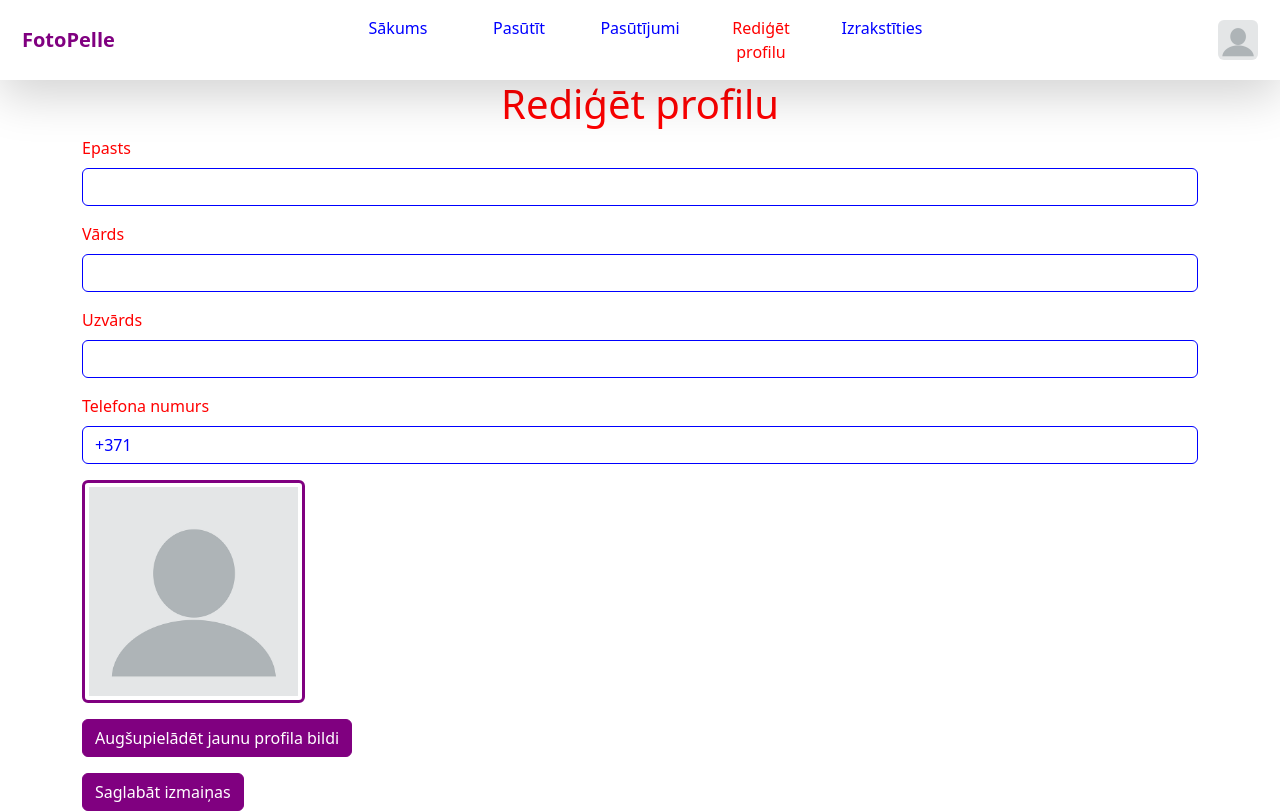
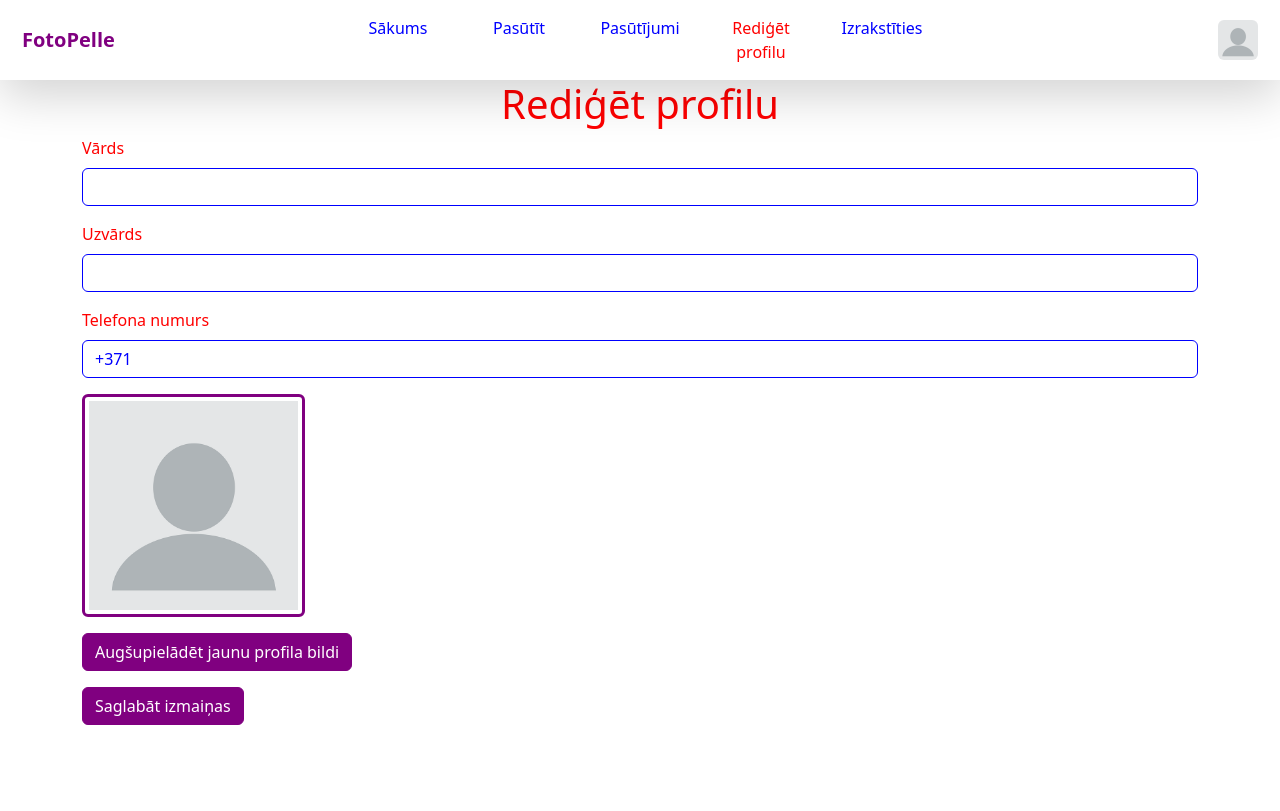
Before and after one commit to BlazyChan/fotopelle, a Django app: page /rediget_profilu/ in a window 1280 px wide. After the commit the page ends 725 px from the top, so only its background shows below. Run offline with Django 4.2, Linux system fonts and the light colour scheme; the visitor is signed in with stand-in values (Sample User, id 1).

Commit message:
Salaboju profila rediģēšanas lapas jaunās profila bildes atspoguļošanu, pašlaik noņēmu e-pasta pārmaiņas lauku un modificēju/vienkāršoju, ko lietotājs redz pasūtījumu lapā

```diff
--- a/lietotaji/forms.py
+++ b/lietotaji/forms.py
@@ -102,7 +102,6 @@ class RegistracijasVeidlapa(UserCreationForm):
 
 # Modificēta profila rediģēšanas veidlapa (form):
 class ProfilaRedigesanasVeidlapa(UserChangeForm):
-    epasts = forms.EmailField(max_length=64, widget=forms.EmailInput(attrs={'class': "form-control"}))
     vards = forms.CharField(max_length=32, widget=forms.TextInput(attrs={'class': "form-control"}))
     uzvards = forms.CharField(max_length=32, widget=forms.TextInput(attrs={'class': "form-control"}))
     telefona_numurs = forms.CharField(max_length=15, widget=forms.TextInput(
@@ -112,4 +111,4 @@ class ProfilaRedigesanasVeidlapa(UserChangeForm):
 
     class Meta:
         model = Lietotajs
-        fields = ("epasts", "vards", "uzvards", "telefona_numurs", "profila_bilde")
+        fields = ("vards", "uzvards", "telefona_numurs", "profila_bilde")
--- a/templates/rediget_profilu.html
+++ b/templates/rediget_profilu.html
@@ -25,12 +25,6 @@
             {% csrf_token %}
 
             <div class="mb-3">
-                <label for="{{ form.epasts.id_for_label }}" class="form-label">Epasts</label>
-                {{ form.epasts }}
-                {{ form.errors.epasts }}
-            </div>
-
-            <div class="mb-3">
                 <label for="{{ form.vards.id_for_label }}" class="form-label">Vārds</label>
                 {{ form.vards }}
                 {{ form.errors.vards }}
@@ -46,7 +40,7 @@
                 {{ form.errors.telefona_numurs }}
             </div>
 
-            <img id="profila_bilde" class="img-thumbnail rounded mb-3" width="20%" src="{{ user.profila_bilde.url }}" alt="Profila bilde">
+            <img id="liela_profila_bilde" class="img-thumbnail rounded mb-3" width="20%" src="{{ user.profila_bilde.url }}" alt="Profila bilde">
             <div class="mb-3">
                 {{ form.profila_bilde }}
                 <button type="button" class="btn" id="augsupieladet_poga">Augšupielādēt jaunu profila bildi</button>
@@ -62,7 +56,6 @@
         // Augšupielādes pogas dizains:
         var augsupieladet_poga = document.getElementById("augsupieladet_poga");
         var bilzu_augsupielade = document.getElementById("id_profila_bilde");
-        var profila_bilde = document.getElementById("profila_bilde");
 
         augsupieladet_poga.addEventListener("click", function() {
             bilzu_augsupielade.click();
@@ -74,7 +67,7 @@
             if (bilde) {
                 var bildes_url = new FileReader();
                 bildes_url.addEventListener("load", function() {
-                    profila_bilde.src = this.result;
+                    liela_profila_bilde.src = this.result;
                 });
                 bildes_url.readAsDataURL(bilde);
             }
```
Also changed, not shown: templates/pasutijumi.html (+6 -2 lines).
